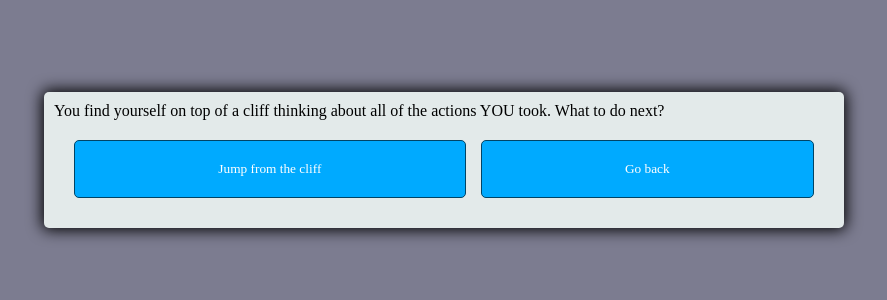
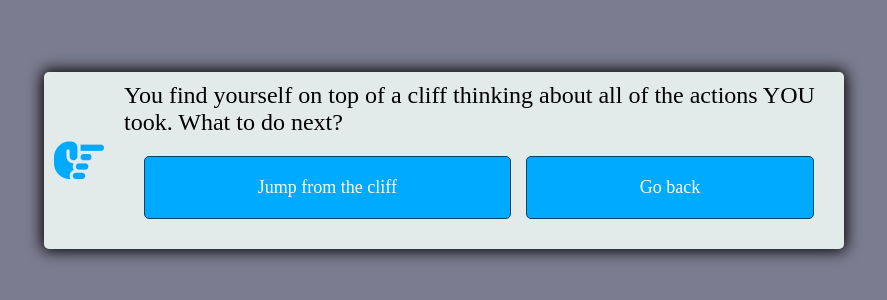
Before and after one commit to vashujoshi/internship_projects, a plain HTML site: page inte_story/index.html in a window 1280 px wide. Shown: the part 240-540 px from the top of the page, without its empty margins (196-1083 px from the left). Drawn offline with Linux system fonts and the light colour scheme.

Commit message:
added some extra story lines

```diff
--- a/inte_story/game.js
+++ b/inte_story/game.js
@@ -1,6 +1,8 @@
 // Get references to the HTML elements where the text and option buttons will be displayed.
 const textelement = document.getElementById('text');
 const optionbuttonelement = document.getElementById('option-buttons');
+
+
 
 // State object to keep track of the game's current state.
 let state = {};
@@ -116,7 +118,55 @@ const textnodes = [
     },
     {
         id: 4,
-        text: 'YOU died fighting with your wife',
+        text: 'You and your wife have a serious conversation about your relationship.',
+        options: [
+            {
+                text: 'Try to resolve the issues peacefully',
+                setState: { wife: true, resolve: true },
+                nextText: 23
+            },
+            {
+                text: 'The argument escalates into a fight',
+                setState: { wife: true, fight: true },
+                nextText: 24
+            }
+        ]
+    },
+    {
+        id: 23,
+        text: 'You and your wife managed to talk things through and decided to work on your relationship.',
+        options: [
+            {
+                text: 'Focus on improving communication',
+                setState: { resolve: true, communicate: true },
+                nextText: 25
+            },
+            {
+                text: 'Go to couple’s therapy',
+                setState: { resolve: true, therapy: true },
+                nextText: 26
+            }
+        ]
+    },
+    {
+        id: 24,
+        text: 'The argument escalates into a fight and you end up getting hurt. Your wife leaves you.',
+        options: [
+            {
+                text: 'Try to win her back',
+                setState: { fight: true, winback: true },
+                nextText: 27
+            },
+            {
+                text: 'Accept the separation and move on',
+                setState: { fight: true, moveon: true },
+                nextText: 28
+            }
+        ]
+    },
+    {
+        id: 25,
+        text: 'By focusing on improving communication, your relationship strengthens and you both find happiness.',
         options: [
             {
                 text: 'Restart',
@@ -124,6 +174,123 @@ const textnodes = [
             }
         ]
     },
+    {
+        id: 26,
+        text: 'Couple’s therapy helps you both understand each other better, leading to a happier marriage.',
+        options: [
+            {
+                text: 'Restart',
+                nextText: -1
+            }
+        ]
+    },
+    {
+        id: 27,
+        text: 'Despite your efforts, your wife decides not to come back. You eventually find peace and move on.',
+        options: [
+            {
+                text: 'Restart',
+                nextText: -1
+            }
+        ]
+    },
+    {
+        id: 28,
+        text: 'You accept the separation, focus on self-improvement, and eventually find new love.',
+        options: [
+            {
+                text: 'Restart',
+                nextText: -1
+            }
+        ]
+    },
+    {
+        id: 5,
+        text: 'You are playing with your kids and having a great time.',
+        options: [
+            {
+                text: 'Teach them something new',
+                setState: { kids: true, teach: true },
+                nextText: 29
+            },
+            {
+                text: 'Take them on an adventure',
+                setState: { kids: true, adventure: true },
+                nextText: 30
+            }
+        ]
+    },
+    {
+        id: 29,
+        text: 'You teach your kids a new skill and they love it. They appreciate your effort and you bond more.',
+        options: [
+            {
+                text: 'Continue bonding with your kids',
+                nextText: 31
+            },
+            {
+                text: 'Focus on their education',
+                nextText: 32
+            }
+        ]
+    },
+    {
+        id: 30,
+        text: 'You take your kids on an adventure, but an accident happens and you get hurt.',
+        options: [
+            {
+                text: 'Seek medical help immediately',
+                setState: { adventure: true, accident: true },
+                nextText: 33
+            },
+            {
+                text: 'Try to handle it yourself',
+                setState: { adventure: true, accident: true },
+                nextText: 34
+            }
+        ]
+    },
+    {
+        id: 31,
+        text: 'You continue to bond with your kids, creating many happy memories together.',
+        options: [
+            {
+                text: 'Restart',
+                nextText: -1
+            }
+        ]
+    },
+    {
+        id: 32,
+        text: 'You focus on their education, helping them achieve great success in life.',
+        options: [
+            {
+                text: 'Restart',
+                nextText: -1
+            }
+        ]
+    },
+    {
+        id: 33,
+        text: 'You seek medical help immediately, and you recover quickly. Your kids learn the importance of safety.',
+        options: [
+            {
+                text: 'Restart',
+                nextText: -1
+            }
+        ]
+    },
+    {
+        id: 34,
+        text: 'You try to handle it yourself, but things get worse. You eventually need medical help, and it’s a tough lesson learned.',
+        options: [
+            {
+                text: 'Restart',
+                nextText: -1
+            }
+        ]
+    },
+
     {
         id: 5,
         text: 'YOUR kids are naughty and they killed you accidentally by throwing a rock at your head',
--- a/inte_story/index.html
+++ b/inte_story/index.html
@@ -4,25 +4,27 @@
     <meta charset="UTF-8">
     <meta name="viewport" content="width=device-width, initial-scale=1.0">
     <title>Text Document</title>
+    <link rel="stylesheet" href="https://cdnjs.cloudflare.com/ajax/libs/font-awesome/6.5.1/css/all.min.css">
     <link rel="stylesheet" href="style.css">
-
 </head>
 <body>
     <!-- defer is important as This Boolean attribute is set to indicate to a browser that the script is meant to be executed after the document has been parsed, but before firing DOMContentLoaded.
-    basically dynamic changes type
-    -->
-<script defer src="game.js"></script>
+    basically dynamic changes type -->
+    <script defer src="game.js"></script>
     <!-- GETTING BASIC STRUCTURE OF THE MAIN PAGE -->
-  <div class="container">
-      <!--  MESSAGE AREA -->
-    <div id="text">story</div>
-    <div id="option-buttons"  class="btn-grid">
-    <button class="btn">option1</button>
-    <button class="btn">option2</button>
-    <button class="btn">option3</button>
-    <button class="btn">option4</button>
+    <div class="container">
+        <!-- Icon pointing to options -->
+        <i class="fas fa-hand-point-right pointer-icon"></i>
+        <div class="content">
+            <!-- MESSAGE AREA -->
+            <div id="text">Story</div>
+            <div id="option-buttons" class="btn-grid">
+                <button class="btn">Option 1</button>
+                <button class="btn">Option 2</button>
+                <button class="btn">Option 3</button>
+                <button class="btn">Option 4</button>
+            </div>
+        </div>
     </div>
-  </div>
-
 </body>
 </html>
--- a/inte_story/style.css
+++ b/inte_story/style.css
@@ -1,40 +1,69 @@
-*{
-    margin:0;
+* {
+    margin: 0;
     box-sizing: border-box;
     padding: 0;
-    font-family:sherif;
+    font-family: serif;
 }
-body{
+
+body {
     justify-content: center;
     display: flex;
-    background-color:rgb(124, 124, 144);
+    background-color: rgb(124, 124, 144);
     align-items: center;
-    width:100vw;
-    height:100vh;
+    width: 100vw;
+    height: 100vh;
 }
-.container{
+
+.container {
     background-color: rgb(227, 234, 234);
     box-shadow: 0px 0px 15px 2px;
-    width:800px;
+    width: 800px;
     max-width: 80%;
     border-radius: 5px;
     padding: 10px;
+    display: flex;
+    align-items: center;
 }
-.btn-grid{
+
+.pointer-icon {
+    font-size: 50px;
+    color: hsl(200, 100%, 50%);
+    margin-right: 20px;
+    transition: transform 0.3s;
+}
+
+.content {
+    flex-grow: 1;
+}
+
+#text {
+    font-size: 24px;
+    margin-bottom: 20px;
+}
+
+.btn-grid {
     display: grid;
-    grid-template-columns:repeat(2,auto);
+    grid-template-columns: repeat(2, auto);
     margin: 20px;
     gap: 15px;
 }
-.btn{
 
-   background-color: hsl(200,100%,50%);
-   border:1px solid hsl(200,100%,20%);
-   outline: none;
-   color: white;
-   border-radius: 5px;
-   padding: 20px;
+.btn {
+    background-color: hsl(200, 100%, 50%);
+    border: 1px solid hsl(200, 100%, 20%);
+    outline: none;
+    color: white;
+    border-radius: 5px;
+    padding: 20px;
+    font-size: 18px;
+    cursor: pointer;
+    transition: background-color 0.3s, color 0.3s;
 }
-.btn:hover{
-color: green;
+
+.btn:hover {
+    color: green;
 }
+
+.btn:hover ~ .pointer-icon {
+    transform: translateY(-10px);
+}
```
